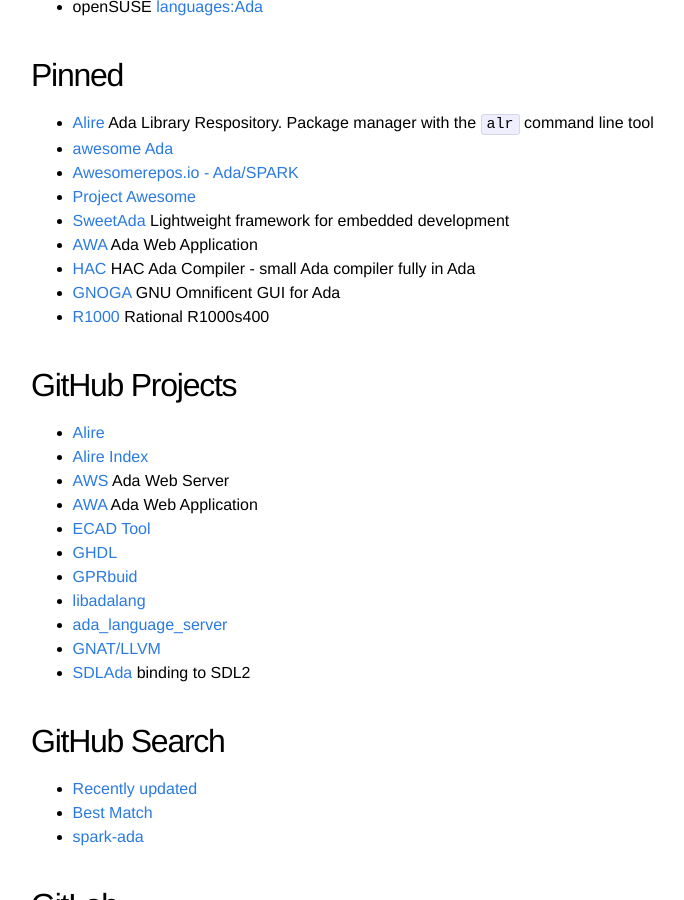
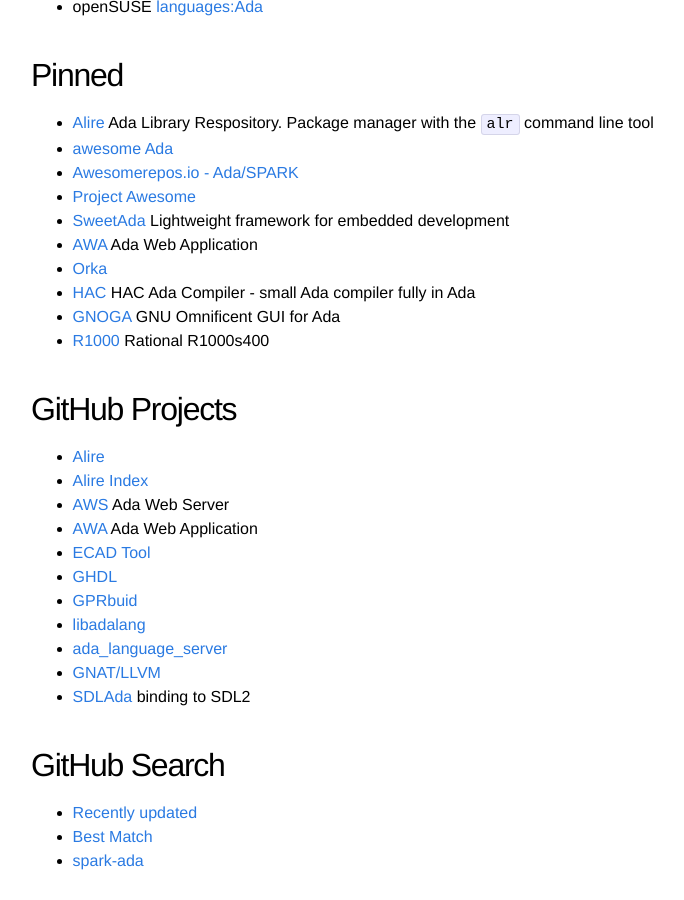
Before and after one commit to quornings/quornings.github.io, a Jekyll site: the page built from ada.md, in a window 1280 px wide and 900 px high, scrolled down 505 px. Shown: the whole window, without its empty margins (209-893 px from the left). Built offline with Jekyll 4.4.1, drawn with Linux system fonts in a browser that asks for light colours.

Commit message:
Add Orka to pinned

```diff
--- a/ada.md
+++ b/ada.md
@@ -25,6 +25,7 @@ title: Ada Projects
 - [Project Awesome](https://project-awesome.org/ohenley/awesome-ada)
 - [SweetAda](http://www.sweetada.org) Lightweight framework for embedded development
 - [AWA](https://ada-awa.readthedocs.io/) Ada Web Application
+- [Orka](https://orka-engine.netlify.app)
 - [HAC](https://hacadacompiler.sourceforge.io) HAC Ada Compiler - small Ada compiler fully in Ada
 - [GNOGA](http://gnoga.com) GNU Omnificent GUI for Ada
 - [R1000](http://datamuseum.dk/wiki/Rational/R1000s400) Rational R1000s400
```
